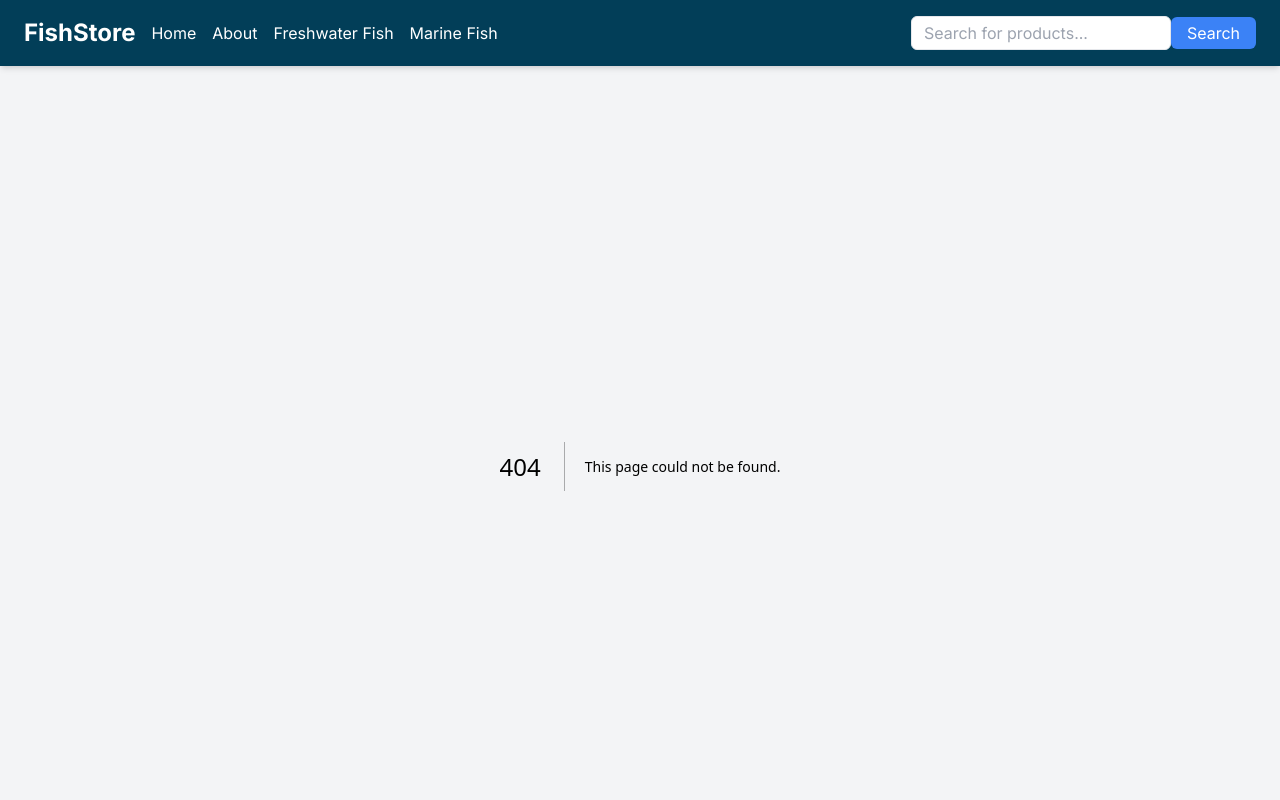
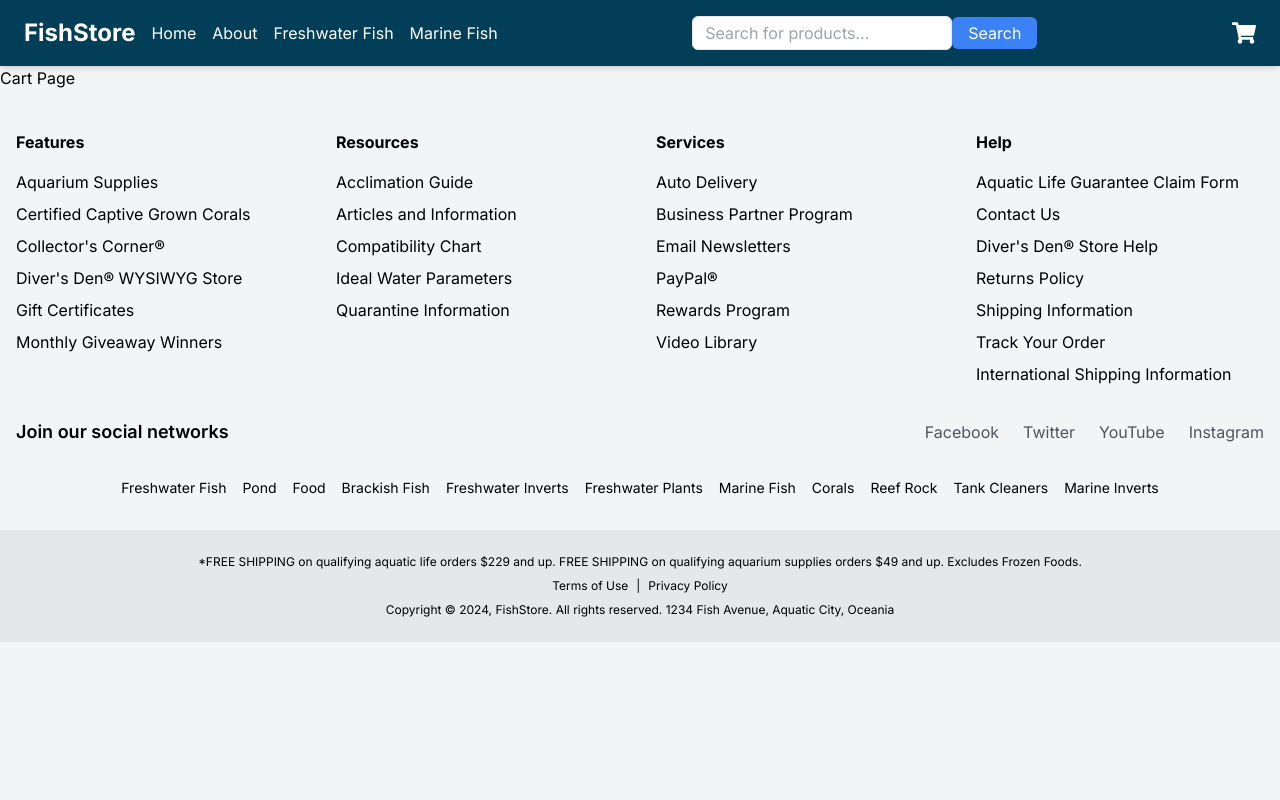
Before and after one commit to NicholasHomayouni/Ecomm-App-Frontend, a Next.js app: page /cart in a window 1280 px wide. Before the commit this address had no page. Shown: the top 800 px of the page. Built offline with nearby package versions, Linux system fonts and the light colour scheme.

Commit message:
added cart icon

```diff
--- /dev/null
+++ b/src/app/cart/page.tsx
@@ -0,0 +1,12 @@
+import React from 'react';
+
+const CartPage = () => {
+    return (
+        <div>
+            <h1>Cart Page</h1>
+            {/* Add your cart content here */}
+        </div>
+    );
+};
+
+export default CartPage;
--- a/src/app/navbar/Navbar.tsx
+++ b/src/app/navbar/Navbar.tsx
@@ -3,6 +3,7 @@
 import { useEffect, useState } from 'react';
 import Link from 'next/link';
 import { Product } from '../models/Product';
+import { FaShoppingCart } from 'react-icons/fa';
 
 export default function Navbar() {
     const [searchTerm, setSearchTerm] = useState('');
@@ -94,9 +95,10 @@ export default function Navbar() {
                         </Link>
                     </form>
                 </div>
+                <div className="flex items-center">
+                    <FaShoppingCart className="text-white text-2xl" />
+                </div>
             </header>
-
         </div>
-
     )
 }
```
Also changed, not shown: package.json (+5 -4 lines), 1 other file (tests, documents, lock files or other folders).
